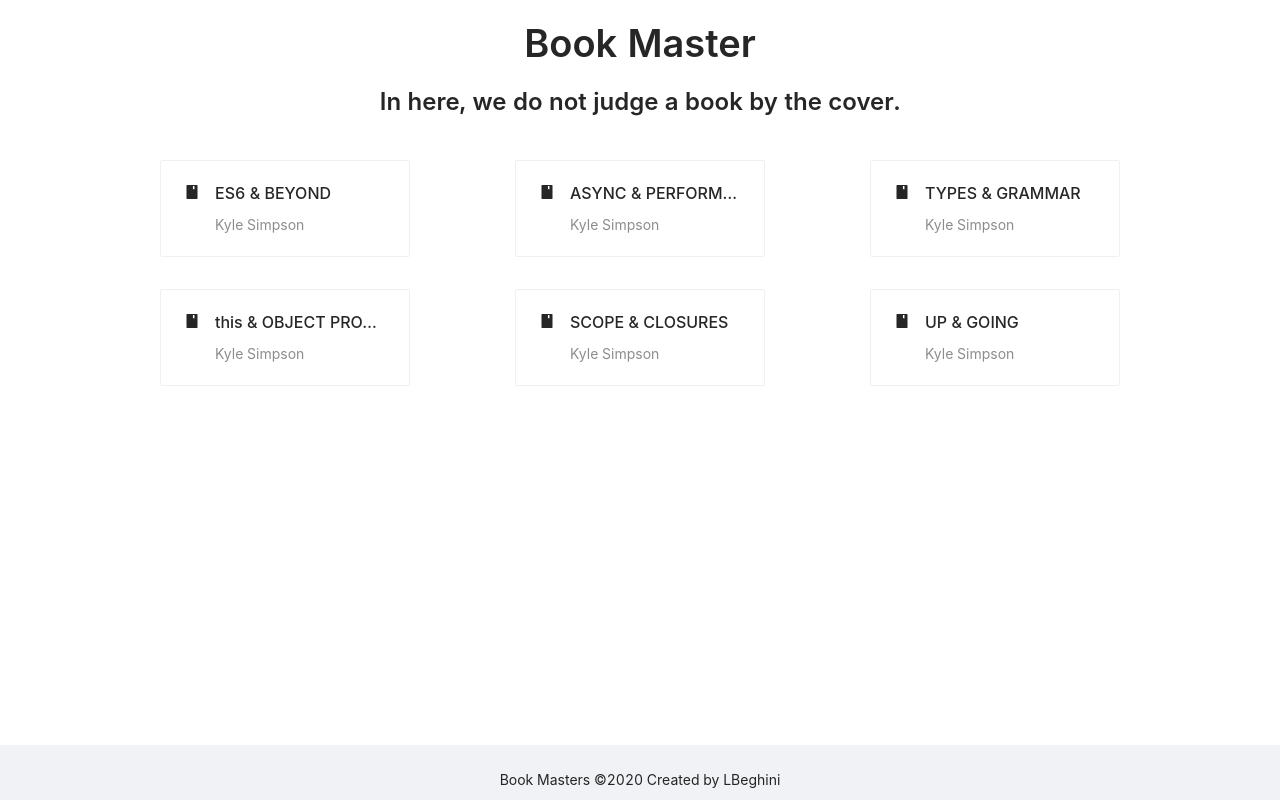
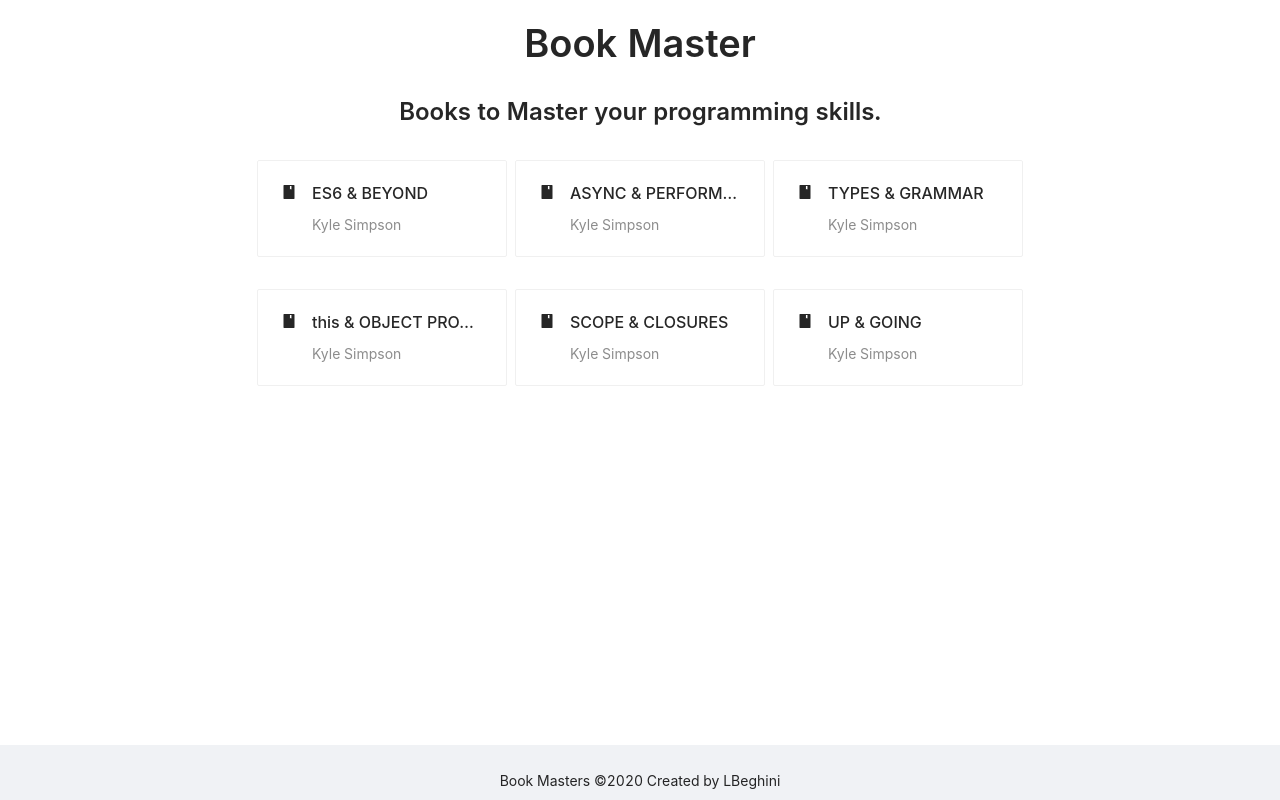
Before and after one commit to LBeghini/Book-Master, a React (Create React App) app: page / in a window 1280 px wide. Built offline with nearby package versions, Linux system fonts and the light colour scheme.

Commit message:
Minor fixes

```diff
--- a/public/index.html
+++ b/public/index.html
@@ -24,7 +24,8 @@
       work correctly both with client-side routing and a non-root public URL.
       Learn how to configure a non-root public URL by running `npm run build`.
     -->
-    <title>React App</title>
+    <link rel="stylesheet" href="https://cdnjs.cloudflare.com/ajax/libs/materialize/1.0.0/css/materialize.min.css">
+    <title>Book Master</title>
   </head>
   <body>
     <noscript>You need to enable JavaScript to run this app.</noscript>
--- a/src/App.js
+++ b/src/App.js
@@ -13,14 +13,14 @@ class App extends React.Component {
     return (
       <BrowserRouter>
           <Header/>
-          <Content style={{height: "calc(100vh - 20vh - 55px)" }}>
+          <Content style={{height: "calc(100vh - 20vh - 55px)", overflow:'auto' }}>
               <Switch>
                 <Route exact path='/' component={Home}/>
                 <Route path='/:id' component={BookDetail}/>
               </Switch>
             </Content>
           <Footer style={{height: "55px", textAlign: 'center'}}>
-            Book Masters ©2020 Created by LBeghini
+            <span style={{ verticalAlign: 'middle', display: 'inline-block'}}>Book Masters ©2020 Created by LBeghini</span>
           </Footer>
       </BrowserRouter>
       );
--- a/src/BookDetail.js
+++ b/src/BookDetail.js
@@ -4,7 +4,7 @@ import { Descriptions,Row, Spin, Breadcrumb } from 'antd';
 import { LoadingOutlined } from '@ant-design/icons';
 import {Link} from 'react-router-dom';
 
-const antIcon = <LoadingOutlined style={{ fontSize: 24 }} spin />;
+const antIcon = <LoadingOutlined style={{ fontSize: 24, color: 'black' }} spin />;
 
 class BookDetail extends React.Component{
 
@@ -35,7 +35,7 @@ class BookDetail extends React.Component{
                 <Descriptions.Item label="Language">{this.state.book.language}</Descriptions.Item>
           </Descriptions>
         ) : (
-            <Spin indicator={antIcon} tip="Loading book..."/>
+            <Spin indicator={antIcon} tip="Loading book..." style={{color:'black'}}/>
 
         );
 
--- a/src/Header.js
+++ b/src/Header.js
@@ -1,6 +1,6 @@
 import React from 'react'
 import 'antd/dist/antd.css';
-import { Typography,Row, Col, Layout } from 'antd';
+import { Typography, Layout } from 'antd';
 
 const { Title } = Typography;
 
@@ -8,8 +8,8 @@ const Header = () => {
     return (
         <Layout.Header style={{ height: '20vh', background:'white', paddingTop:'20px'}}>
             <Typography align="center">
-                <a href='/'><Title>Book Master</Title></a>
-                <Title level={3}>In here, we do not judge a book by the cover.</Title>
+                <Title>Book Master</Title>
+                <Title level={3}>Books to Master your programming skills.</Title>
             </Typography>
         </Layout.Header>
     )
--- a/src/Home.js
+++ b/src/Home.js
@@ -10,11 +10,10 @@ const Home = () => {
     const booksList = books.length ? (
         books.map(book => {
             return (
-                <Col>
+                <Col key={book.id}>
                 <Link to={'/'+book.id}>
                     <Card
                         style={{ width: 250 }}
-                        key={book.id}
                         hoverable
                         >
                         <Meta
@@ -40,7 +39,7 @@ const Home = () => {
     return(
             <Row gutter={[0, 32]} style={{margin:0}}>
                 <Col span={18} offset={3}>
-                    <Row justify="space-between" gutter={[8, 32]}>
+                    <Row justify="center" gutter={[8, 32]}>
                             {booksList}
                     </Row>
                 </Col>
```
Also changed, not shown: src/Footer.js (added, +15 -0 lines).
